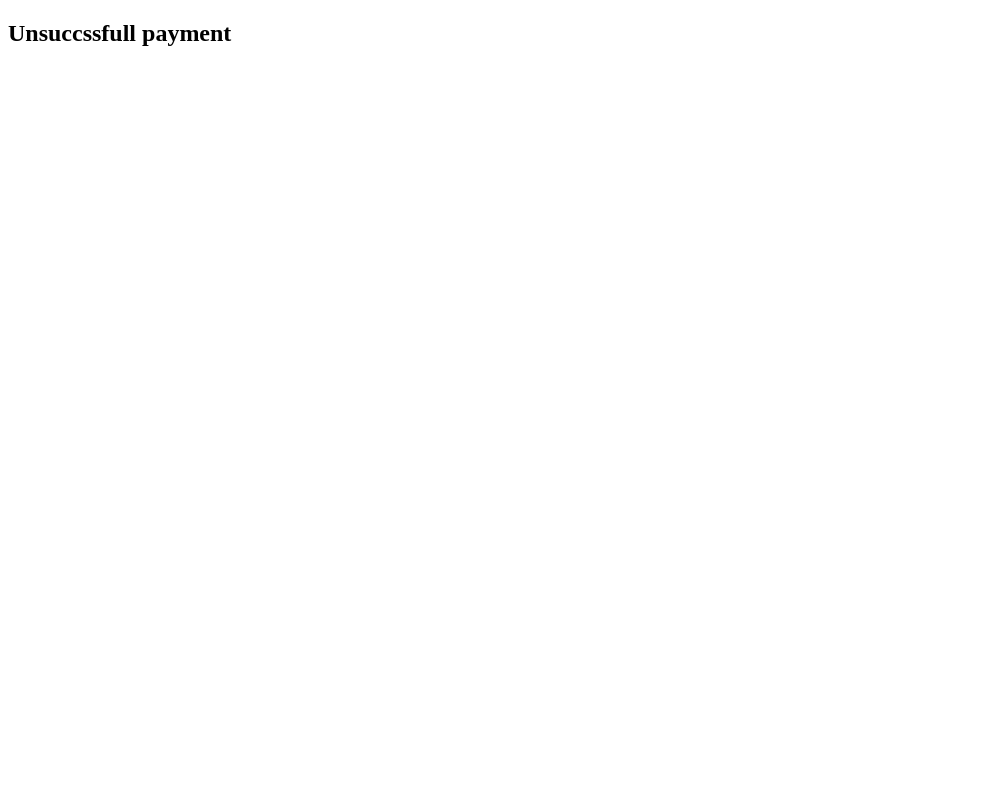
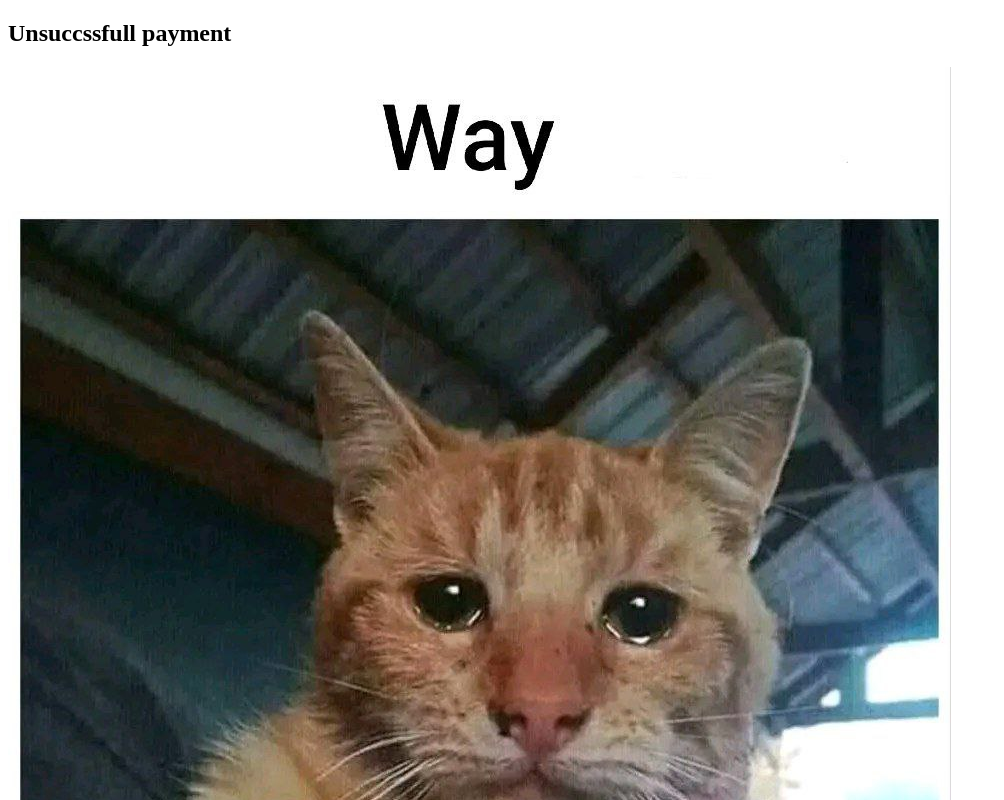
Before and after one commit to FilmonTeweldeBirhan/stripe-trail, a website: page public/error.html in a window 1280 px wide. Shown: the top 800 px of the page, without its empty margins (0-1004 px from the left). Drawn offline with Linux system fonts and the light colour scheme.

Commit message:
added some funny images#2

```diff
--- a/public/error.html
+++ b/public/error.html
@@ -7,6 +7,6 @@
   </head>
   <body>
     <h2>Unsuccssfull payment</h2>
-    <img src="./images/error.jpg" alt="" />
+    <img src="./image/error.jpg" alt="" />
   </body>
 </html>
```
Also changed, not shown: public/success.html (+1 -1 lines).
